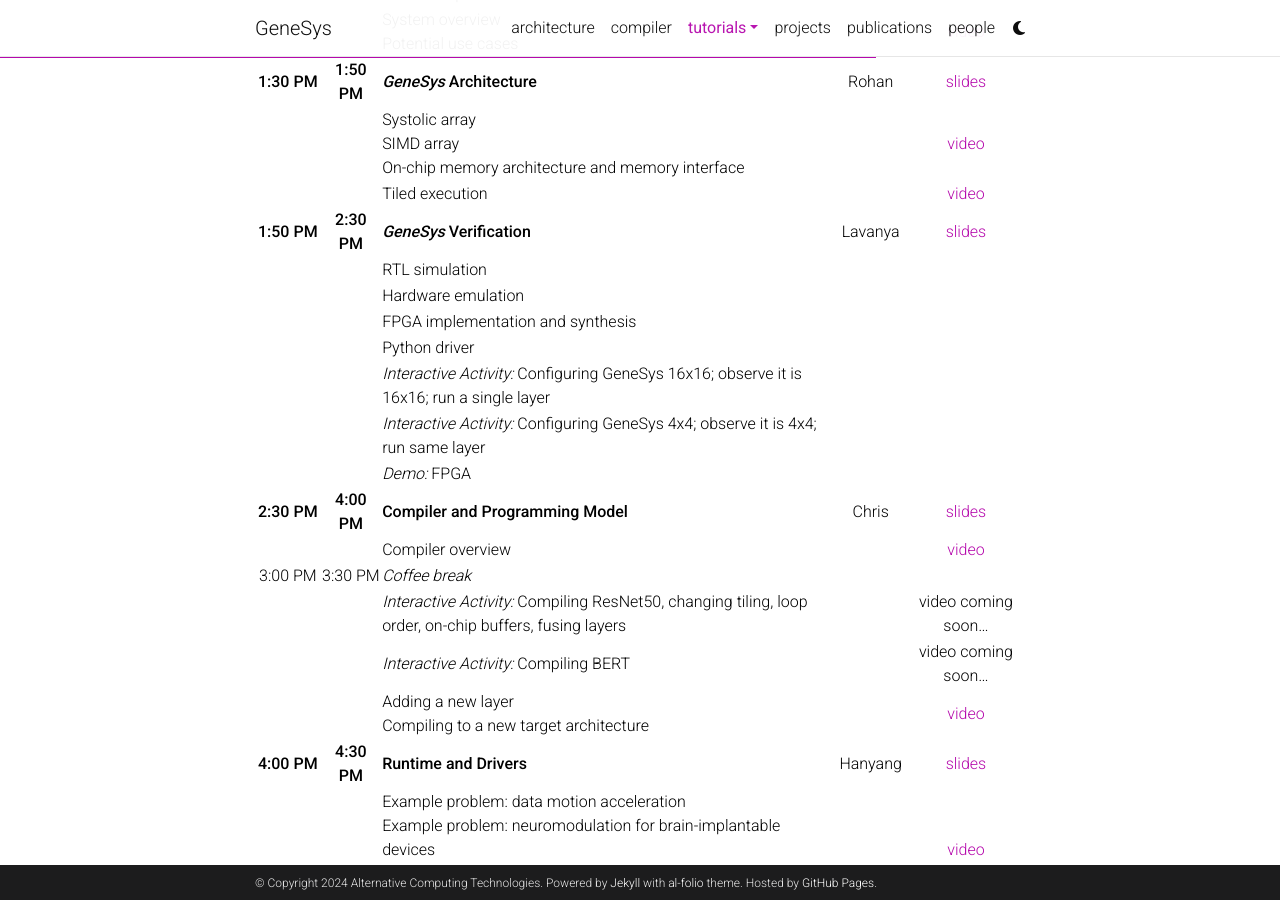
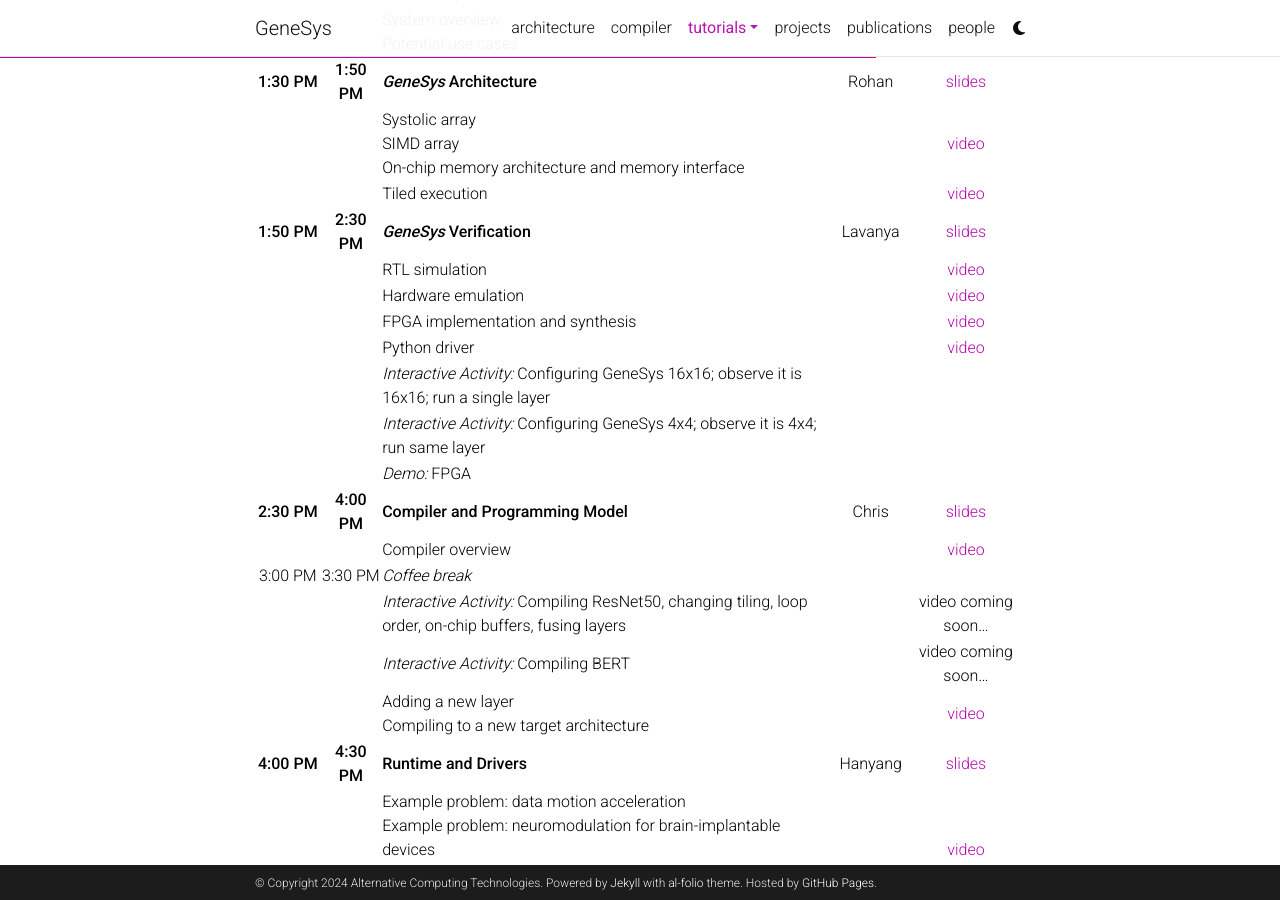
Before and after one commit to nolanlyc/actlab-genesys-yuchuan.github.io, a Jekyll site: the page built from _pages/micro_2023.md, in a window 1280 px wide and 900 px high, scrolled down 1013 px. Built offline with Jekyll 4.4.1, drawn with Linux system fonts in a browser that asks for light colours; comment, search, counter and statistics services are not loaded; a style sheet for code colours, icons or effects is not loaded.

Commit message:
Added Lavanya's verification videos

```diff
--- a/_pages/micro_2023.md
+++ b/_pages/micro_2023.md
@@ -35,10 +35,10 @@
 | | | Systolic array <br /> SIMD array <br /> On-chip memory architecture and memory interface | | [video](https://youtu.be/ZcIiuOYtepo) |
 | | | Tiled execution | | [video](https://youtu.be/0BbQONPVFyE) |
 | **1:50 PM** | **2:30 PM** | **_GeneSys_ Verification** | Lavanya | [slides](https://drive.google.com/file/d/1xCwBLS6qwOU3qSmTj65pPdOrC9lPvhEE/view?usp=sharing) |
-| | | RTL simulation | | |
-| | | Hardware emulation | | |
-| | | FPGA implementation and synthesis | | |
-| | | Python driver | | |
+| | | RTL simulation | | [video](https://youtu.be/rXMd_-Cs5sw) |
+| | | Hardware emulation | | [video](https://youtu.be/qN7CAFNsvRk) |
+| | | FPGA implementation and synthesis | | [video](https://youtu.be/S8A0udKtAYc) |
+| | | Python driver | | [video](https://youtu.be/MCDG7RsdcLM) |
 | | | *Interactive Activity:* Configuring GeneSys 16x16; observe it is 16x16; run a single layer | | |
 | | | *Interactive Activity:* Configuring GeneSys 4x4; observe it is 4x4; run same layer | | |
 | | | *Demo:* FPGA | | |
```
